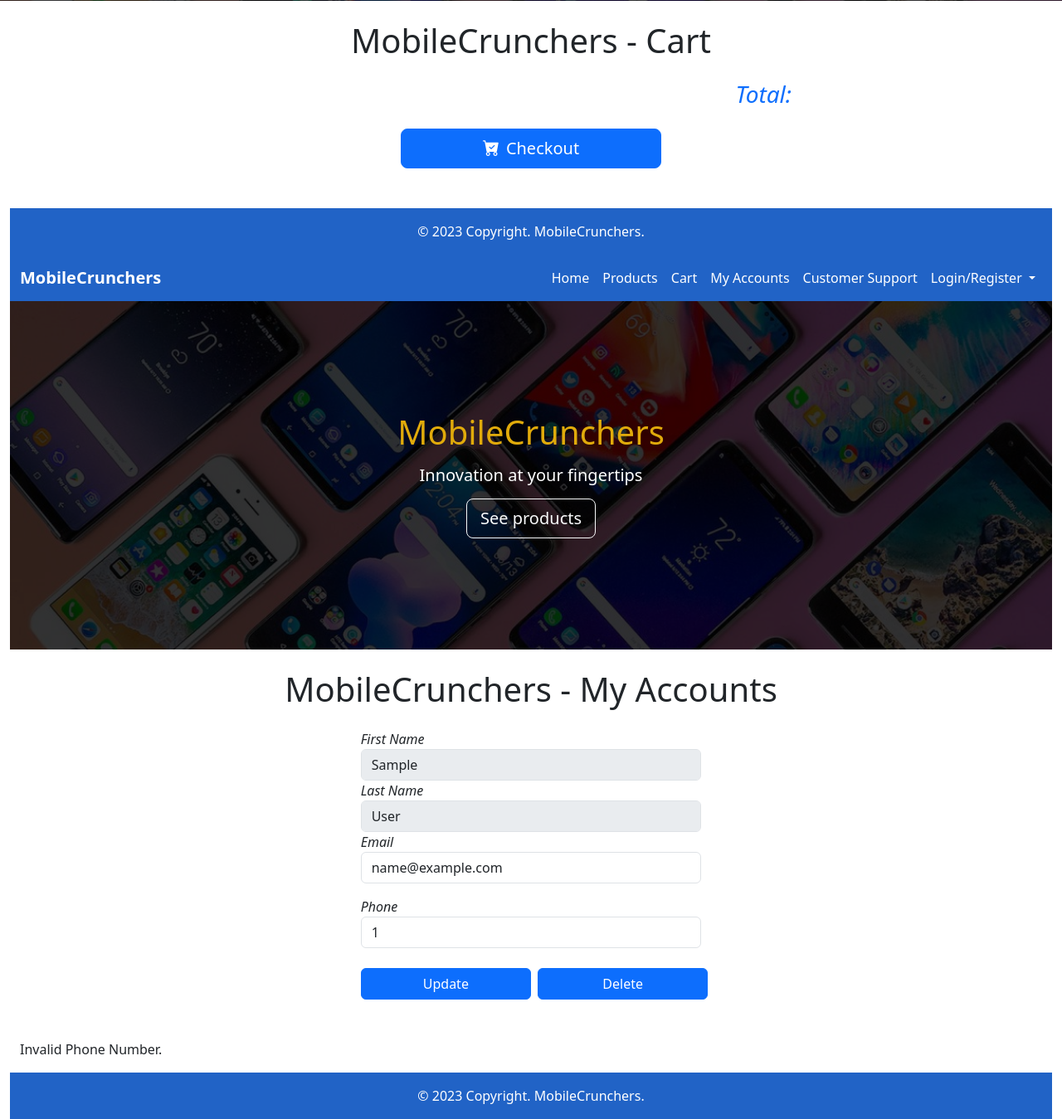
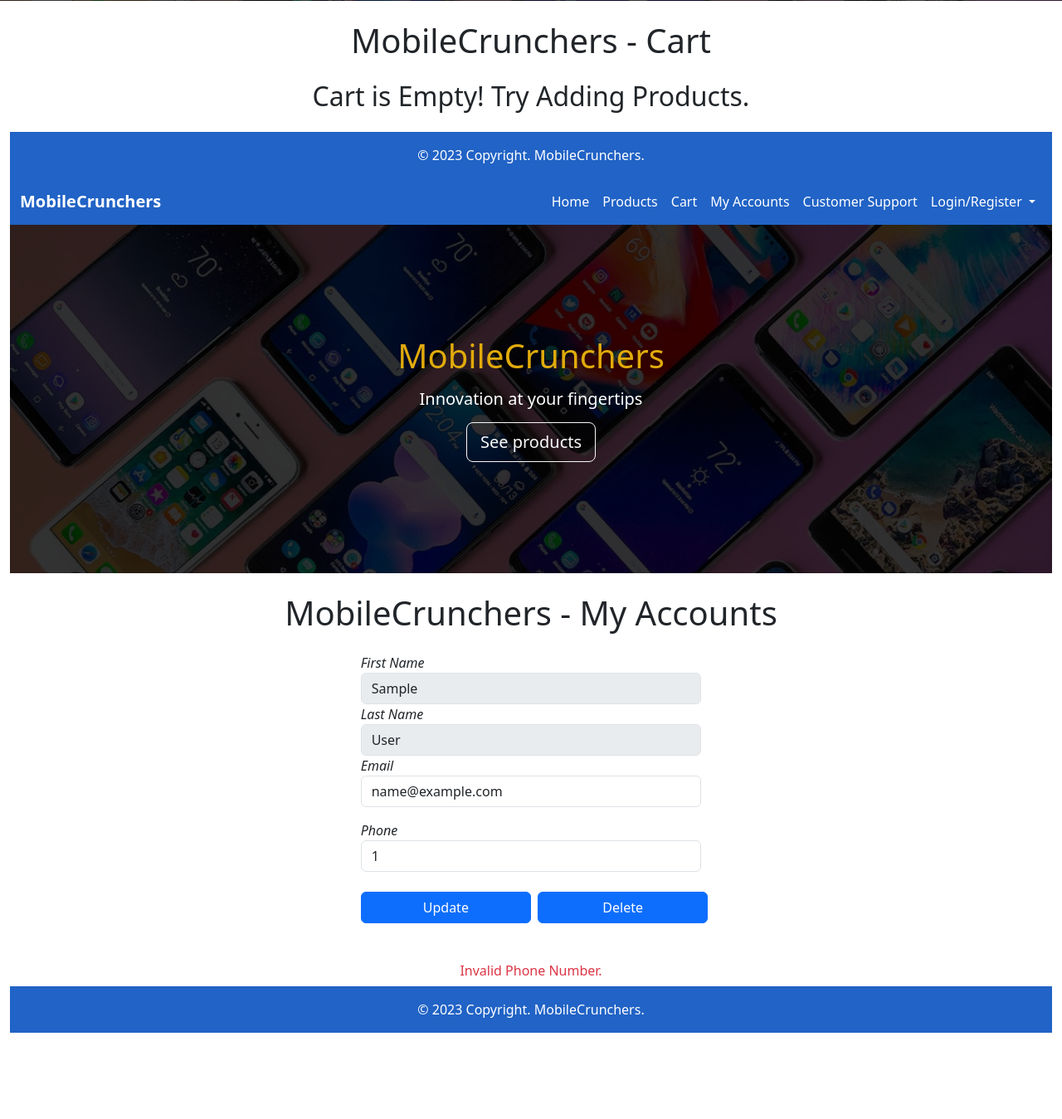
Before and after one commit to Vexole/mobilecruncher, a PHP site: page /my_accounts.php in a window 1280 px wide. Shown: the part 475-1824 px from the top of the page at 83% size. After the commit the page ends 1720 px from the top, so only its background shows below. Run offline with PHP 8.4, Linux system fonts and the light colour scheme; the visitor is signed in with stand-in values (Sample User, id 1); tables that the repository leaves empty hold one stand-in row (values such as "Sample post").

Commit message:
Fixed Checkout Page issue, Redirection after invoice generation, Login/Logout Menu

```diff
--- a/cart.php
+++ b/cart.php
@@ -61,9 +61,7 @@ if ($_SERVER["REQUEST_METHOD"] === "POST" && isset($_POST['product_id'])) {
                     Login/Register
                     </a>
                     <ul class="dropdown-menu">
-                    <li><a class="dropdown-item mc-color-gray-02" href="login.php"><i class="bi bi-box-arrow-in-right me-2"></i>Login</a></li>
                     <li><a class="dropdown-item mc-color-gray-02" href="change_password.php"><i class="bi bi-person-add me-2"></i>Change Password</a></li>
-                    <li><a class="dropdown-item mc-color-gray-02" href="register.php"><i class="bi bi-person-add me-2"></i>Register</a></li>
                     <li><a class="dropdown-item mc-color-gray-02" href="logout.php"><i class="bi bi-box-arrow-right me-2"></i>Logout</a></li>
                     </ul>
                 </li>
@@ -106,17 +104,20 @@ foreach ($cart->getCartDetail() as $cartItem) {
       <div>
           {$cartItem->getImagePath()} \t
           <h5>{$cartItem->getQuantity()} x {$cartItem->getName()} \t
-          <span class='mc-color-primary'> {$cartItem->getPrice()}<span></h5> \t";
+          <span class='mc-color-primary'> \${$cartItem->getPrice()}<span></h5> \t";
   $html .= "</div>";
   $html .= "</div>";
 }
 
-$html .= "<h3 class='my-4 mc-color-primary text-end'><em>Total: {$cart->getTotal()}</em></h3>";
-$html .= "<div class='mb-5 col-md-6 mx-auto'>";
-$html .= "<a href='checkout.php' class='btn btn-primary btn-lg col-md-12'><i class='bi bi-cart-check-fill me-2'></i>Checkout</a>";
+if ($cart->getCartDetail()) {
+    $html .= "<h3 class='my-4 mc-color-primary text-end'><em>Total: \${$cart->getTotal()}</em></h3>";
+    $html .= "<div class='mb-5 col-md-6 mx-auto'>";
+    $html .= "<a href='checkout.php' class='btn btn-primary btn-lg col-md-12'><i class='bi bi-cart-check-fill me-2'></i>Checkout</a>";
+    $html .= "</div>";
+} else {
+    $html .= '<h2 class="text-center my-4">Cart is Empty! Try Adding Products.</h2>';
+}
 $html .= "</div>";
-$html .= "</div>";
-
 echo $html;
 ?>
 <footer class="text-center text-white">
--- a/change_password.php
+++ b/change_password.php
@@ -52,9 +52,7 @@ if ($_SERVER["REQUEST_METHOD"] === "POST") {
                     Login/Register
                     </a>
                     <ul class="dropdown-menu">
-                    <li><a class="dropdown-item mc-color-gray-02" href="login.php"><i class="bi bi-box-arrow-in-right me-2"></i>Login</a></li>
                     <li><a class="dropdown-item mc-color-gray-02" href="change_password.php"><i class="bi bi-person-add me-2"></i>Change Password</a></li>
-                    <li><a class="dropdown-item mc-color-gray-02" href="register.php"><i class="bi bi-person-add me-2"></i>Register</a></li>
                     <li><a class="dropdown-item mc-color-gray-02" href="logout.php"><i class="bi bi-box-arrow-right me-2"></i>Logout</a></li>
                     </ul>
                 </li>
--- a/db/cart.php
+++ b/db/cart.php
@@ -98,7 +98,7 @@ class Cart
         ]);
         $row = $stmt->fetch(PDO::FETCH_ASSOC);
 
-        if (sizeOf($row) > 0) {
+        if ($row && sizeOf($row) > 0) {
             $_SESSION["Cart"] = $row['id'];
             $this->total = $row['total'];
         }
--- a/login.php
+++ b/login.php
@@ -41,9 +41,6 @@ if ($_SERVER["REQUEST_METHOD"] === "POST") {
                     <a class="nav-link mc-nav-link" href="cart.php">Cart</a>
                 </li>
                 <li class="nav-item">
-                    <a class="nav-link mc-nav-link" href="my_accounts.php">My Accounts</a>
-                </li>
-                <li class="nav-item">
                     <a class="nav-link mc-nav-link" href="personal_support.php">Customer Support</a>
                 </li>
                 <li class="nav-item dropdown">
@@ -52,9 +49,7 @@ if ($_SERVER["REQUEST_METHOD"] === "POST") {
                     </a>
                     <ul class="dropdown-menu">
                     <li><a class="dropdown-item mc-color-gray-02" href="login.php"><i class="bi bi-box-arrow-in-right me-2"></i>Login</a></li>
-                    <li><a class="dropdown-item mc-color-gray-02" href="change_password.php"><i class="bi bi-person-add me-2"></i>Change Password</a></li>
                     <li><a class="dropdown-item mc-color-gray-02" href="register.php"><i class="bi bi-person-add me-2"></i>Register</a></li>
-                    <li><a class="dropdown-item mc-color-gray-02" href="logout.php"><i class="bi bi-box-arrow-right me-2"></i>Logout</a></li>
                     </ul>
                 </li>
                 </ul>
--- a/my_accounts.php
+++ b/my_accounts.php
@@ -61,9 +61,7 @@ if ($_SERVER["REQUEST_METHOD"] === "POST") {
                     Login/Register
                     </a>
                     <ul class="dropdown-menu">
-                    <li><a class="dropdown-item mc-color-gray-02" href="login.php"><i class="bi bi-box-arrow-in-right me-2"></i>Login</a></li>
                     <li><a class="dropdown-item mc-color-gray-02" href="change_password.php"><i class="bi bi-person-add me-2"></i>Change Password</a></li>
-                    <li><a class="dropdown-item mc-color-gray-02" href="register.php"><i class="bi bi-person-add me-2"></i>Register</a></li>
                     <li><a class="dropdown-item mc-color-gray-02" href="logout.php"><i class="bi bi-box-arrow-right me-2"></i>Logout</a></li>
                     </ul>
                 </li>
@@ -102,21 +100,21 @@ if ($_SERVER["REQUEST_METHOD"] === "POST") {
             </div>
             <div class="form-group col-md-4 mx-auto">
                 <label for="username"><em>Email</em></label>
-                <input type="email" class="form-control" id="email" name="email" placeholder="Email" aria-label="Email" aria-describedby="Email"  value="<?= $user ? $user->getEmail() : '' ?>">
+                <input type="text" class="form-control" id="email" name="email" placeholder="Email" aria-label="Email" aria-describedby="Email"  value="<?= $user ? $user->getEmail() : '' ?>">
             </div>
             <div class="form-group col-md-4 mx-auto mt-3">
                 <label for="phone"><em>Phone</em></label>
                 <input type="text" class="form-control" id="phone" name="phone" placeholder="Phone" aria-label="Phone" aria-describedby="Phone"name="phone" value="<?= $user ? $user->getPhone() : '' ?>">
             </div>
             <div class="col-md-4 d-flex mx-auto">
-                <button type="submit" name="cta" class="btn btn-primary mt-4 col-md-6 mx-auto me-2">Update</button>
-                <button type="submit" name="cta" class="btn btn-primary mt-4 col-md-6 mx-auto">Delete</button>
+                <button type="submit" name="cta" value="UPDATE" class="btn btn-primary mt-4 col-md-6 mx-auto me-2">Update</button>
+                <button type="submit" name="cta" value="DELETE" class="btn btn-primary mt-4 col-md-6 mx-auto">Delete</button>
             </div>
         </form>
 
         <?php if ($user) {
             foreach ($user->getErrors() as $error) {
-                echo "<p class='error'>$error</p>";
+                echo "<h6 class='text-danger text-center mt-3'>$error</h6>";
             }
         }
         ?>
--- a/product_details.php
+++ b/product_details.php
@@ -126,7 +126,7 @@ require_once('./utils/formValidationUtils.php');
             $html = "<div>ERROR!! " . $e->getMessage() . "</div>";
         }
     } else if ($_SERVER["REQUEST_METHOD"] === "POST") {
-        if (!$_SESSION['userId']) {
+        if (!isset($_SESSION['userId']) || !$_SESSION['userId']) {
             header('location: login.php');
             exit();
         }
--- a/receipt/Invoice.php
+++ b/receipt/Invoice.php
@@ -53,7 +53,7 @@ class Invoice extends FPDF
         $this->Cell(70, 20, 'Store: Ecom', 0, 0, 'L');
         $this->Cell(40, 20, 'Register: 1', 0, 0, 'L');
         $this->Ln(10);
-
+        date_default_timezone_set('America/Toronto');
         $this->Cell(20, 1, '', 0, 0, 'C');
         $this->Cell(12, 20, 'Date: ', 0, 0, 'L');
         $this->Cell(58, 20, date("Y-m-d"), 0, 0, 'L');
@@ -149,6 +149,6 @@ class Invoice extends FPDF
             0,
             'C'
         );
-        $this->Output('I');
+        $this->Output();
     }
 }
--- a/register.php
+++ b/register.php
@@ -41,9 +41,6 @@ if ($_SERVER["REQUEST_METHOD"] === "POST") {
                 <a class="nav-link mc-nav-link" href="cart.php">Cart</a>
             </li>
             <li class="nav-item">
-                <a class="nav-link mc-nav-link" href="my_accounts.php">My Accounts</a>
-            </li>
-            <li class="nav-item">
                 <a class="nav-link mc-nav-link" href="personal_support.php">Customer Support</a>
             </li>
             <li class="nav-item dropdown">
@@ -52,9 +49,7 @@ if ($_SERVER["REQUEST_METHOD"] === "POST") {
                 </a>
                 <ul class="dropdown-menu">
                 <li><a class="dropdown-item mc-color-gray-02" href="login.php"><i class="bi bi-box-arrow-in-right me-2"></i>Login</a></li>
-                <li><a class="dropdown-item mc-color-gray-02" href="change_password.php"><i class="bi bi-person-add me-2"></i>Change Password</a></li>
                 <li><a class="dropdown-item mc-color-gray-02" href="register.php"><i class="bi bi-person-add me-2"></i>Register</a></li>
-                <li><a class="dropdown-item mc-color-gray-02" href="logout.php"><i class="bi bi-box-arrow-right me-2"></i>Logout</a></li>
                 </ul>
             </li>
             </ul>
```
Also changed, not shown: checkout.php (+5 -2 lines), index.php (+0 -30 lines).
